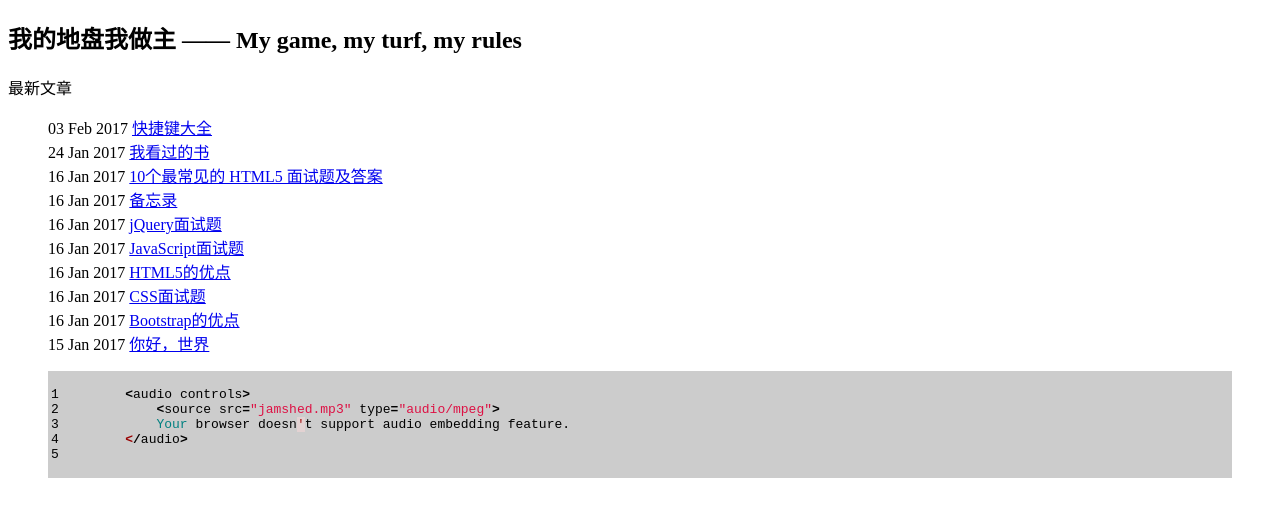
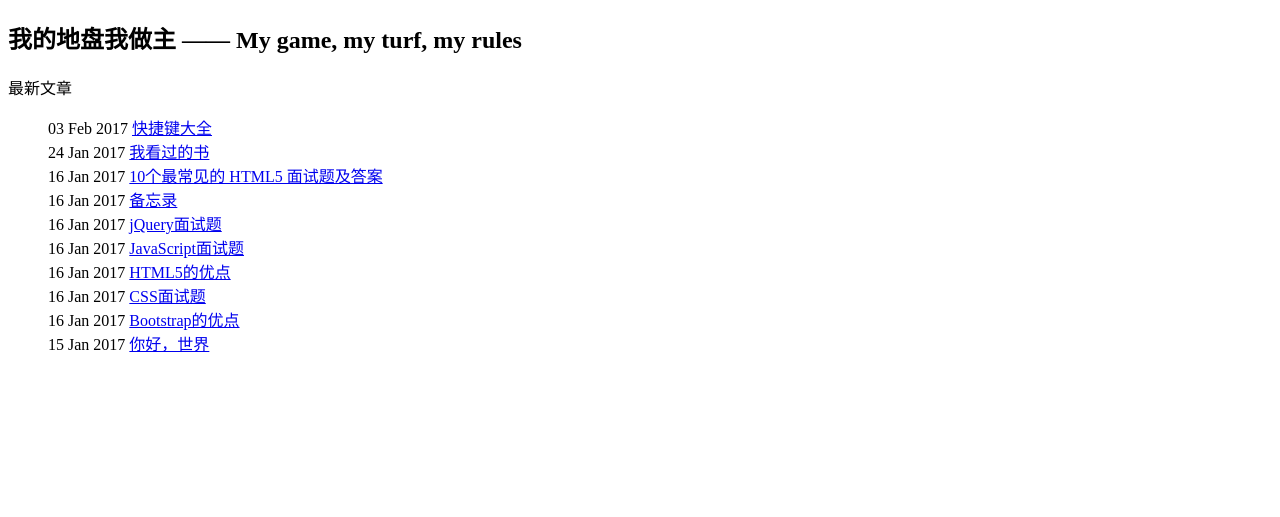
Before and after one commit to ftconan/pinmingkenan.github.io, a Jekyll site: the page built from index.html, in a window 1280 px wide. Shown: the top 517 px of the page. Built offline with Jekyll 4.4.1, drawn with Linux system fonts in a browser that asks for light colours.

Commit message:
使用markdown语法

```diff
--- a/_posts/2017-1-16-最常见的 HTML5 面试题及答案.html
+++ b/_posts/2017-01-16-最常见的 HTML5 面试题及答案.html
@@ -8,6 +8,7 @@
 
 <h2>{{ page.title }}</h2>
 <p>{{ page.date | date_to_string }}</p>
+<p>分类：{{ page.category }} 标签：{{ page.tags | array_to_setence_string }}</p>
 <p>
 	1、新的 HTML5 文档类型和字符集是？
 
--- a/index.html
+++ b/index.html
@@ -16,11 +16,4 @@
 			</li>
 		{% endfor %}
 	</ul>
-
-	{% highlight ruby linenos %}
-	<audio controls>
-	    <source src="jamshed.mp3" type="audio/mpeg">
-	    Your browser doesn't support audio embedding feature.
-	</audio>
-	{% endhighlight ruby %}
 </article>
```
Also changed, not shown: _posts/2017-01-16-备忘录.md (renamed from _posts/2017-1-16-备忘录.html, +8 -2 lines), _posts/2017-01-15-hello-world.html (renamed from _posts/2017-1-15-hello-world.html), _posts/2017-01-16-Bootstrap的优点.html (renamed from _posts/2017-1-16-Bootstrap的优点.html), _posts/2017-01-16-CSS面试题.html (renamed from _posts/2017-1-16-CSS面试题.html), _posts/2017-01-16-HTML5的优点.html (renamed from _posts/2017-1-16-HTML5的优点.html), _posts/2017-01-16-JavaScript面试题.html (renamed from _posts/2017-1-16-JavaScript面试题.html), _posts/2017-01-16-jQuery面试题.html (renamed from _posts/2017-1-16-jQuery面试题.html), _posts/2017-01-24-我看过的书.html (renamed from _posts/2017-1-24-我看过的书.html), _posts/2017-02-03-快捷键大全.html (renamed from _posts/2017-2-3-快捷键大全.html).
